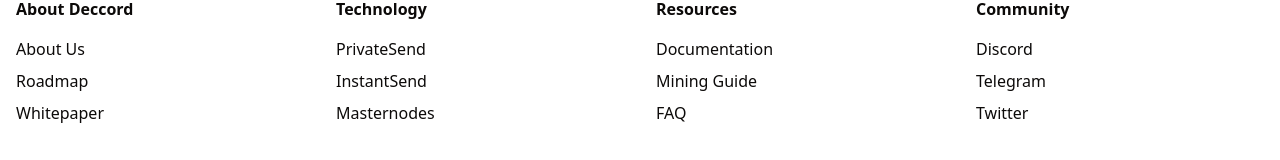
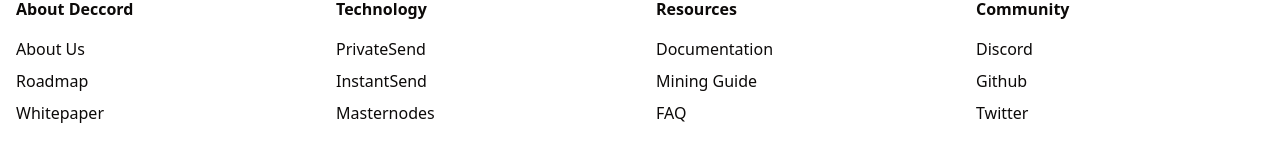
Before and after one commit to soosho/deccord_website, a Next.js app: page / in a window 1280 px wide. Shown: the part 5368-5528 px from the top of the page. Built offline with nearby package versions, Linux system fonts and the light colour scheme.

Commit message:
Update Footer.tsx

```diff
--- a/components/layout/Footer.tsx
+++ b/components/layout/Footer.tsx
@@ -40,9 +40,9 @@
           <div>
             <h3 className="font-bold mb-4">Community</h3>
             <ul className="space-y-2">
-              <li><Link href="https://discord.gg/deccord">Discord</Link></li>
-              <li><Link href="https://t.me/deccord">Telegram</Link></li>
-              <li><Link href="https://twitter.com/DeccordCoin">Twitter</Link></li>
+              <li><Link href="https://discord.gg/rhfYv7r9Q4">Discord</Link></li>
+              <li><Link href="https://github.com/deccord">Github</Link></li>
+              <li><Link href="https://x.com/Deccord_">Twitter</Link></li>
             </ul>
           </div>
         </div>
```
